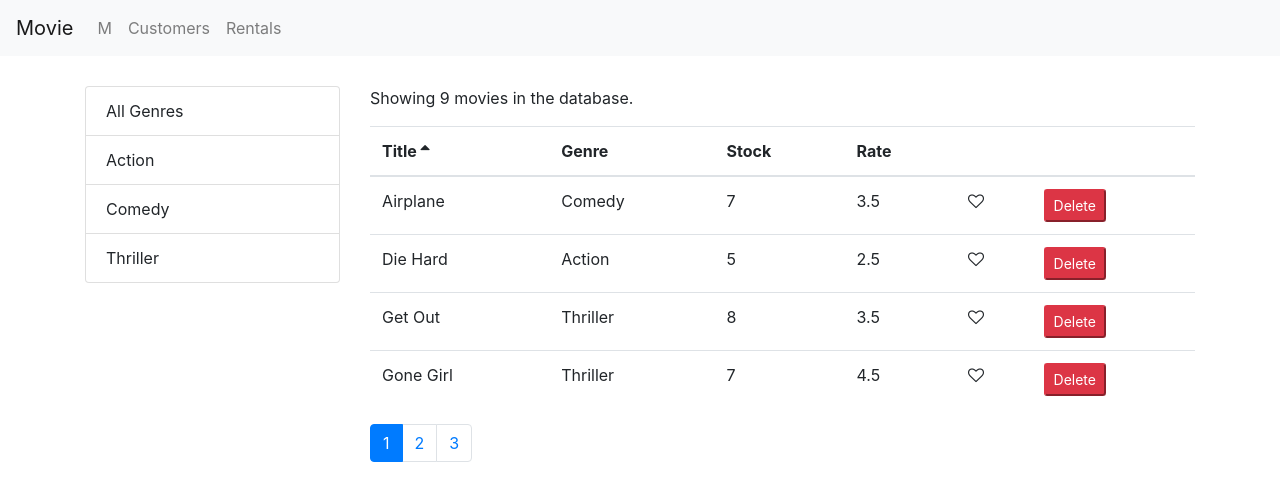
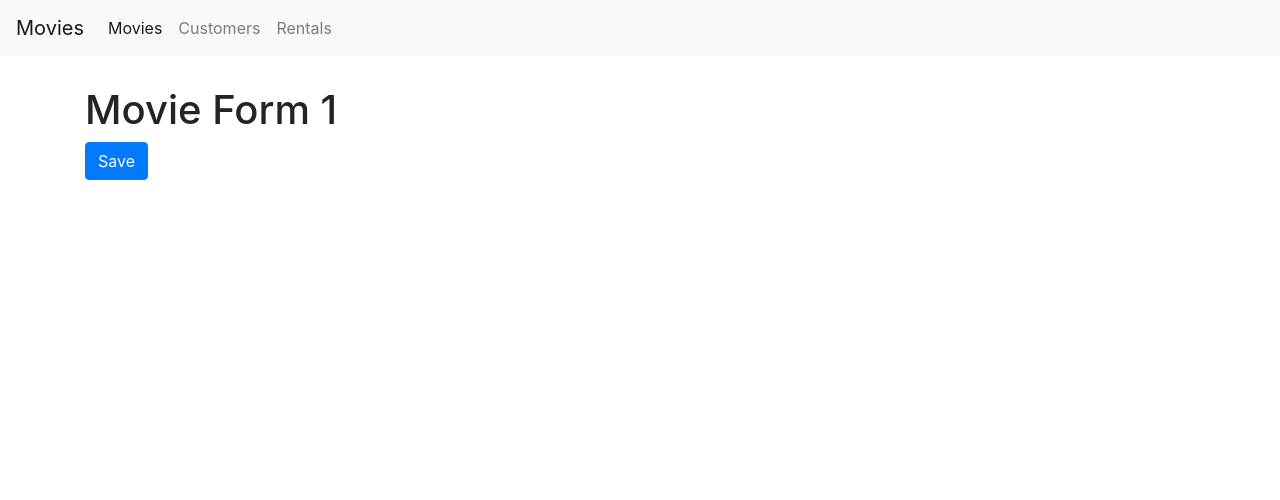
Before and after one commit to Bojana-J/Movie-app, a React (Create React App) app: page /movies/1 in a window 1280 px wide. Shown: the top 500 px of the page. Built offline with nearby package versions, Linux system fonts and the light colour scheme.

Commit message:
add links to movies

```diff
--- a/src/App.js
+++ b/src/App.js
@@ -1,6 +1,7 @@
 import React from "react";
 import { Route, Redirect, Switch } from "react-router-dom";
 import Movies from "./components/movies";
+import MovieForm from "./components/movieForm";
 import Rentals from "./components/rentals";
 import NotFound from "./components/notFound";
 import Customers from "./components/customers";
@@ -13,6 +14,7 @@
       <NavBar />
       <main className="container">
         <Switch>
+          <Route path="/movies/:id" component={MovieForm} />
           <Route path="/movies" component={Movies} />
           <Route path="/customers" component={Customers} />
           <Route path="/rentals" component={Rentals} />
--- a/src/components/movieForm.jsx
+++ b/src/components/movieForm.jsx
@@ -0,0 +1,17 @@
+import React from "react";
+
+const MovieForm = ({ match, history }) => {
+  return (
+    <div>
+      <h1> Movie Form {match.params.id}</h1>
+      <button
+        className="btn btn-primary"
+        onClick={() => history.push("/movies")}
+      >
+        Save
+      </button>
+    </div>
+  );
+};
+
+export default MovieForm;
--- a/src/components/moviesTable.jsx
+++ b/src/components/moviesTable.jsx
@@ -1,10 +1,15 @@
 import React, { Component } from "react";
+import { Link } from "react-router-dom";
 import Like from "./common/like";
 import Table from "./common/table";
 
 class MoviesTable extends Component {
   columns = [
-    { path: "title", label: "Title" },
+    {
+      path: "title",
+      label: "Title",
+      content: movie => <Link to={`/movies/${movie._id}`}>{movie.title}</Link>
+    },
     { path: "genre.name", label: "Genre" },
     { path: "numberInStock", label: "Stock" },
     { path: "dailyRentalRate", label: "Rate" },
--- a/src/components/navBar.jsx
+++ b/src/components/navBar.jsx
@@ -1,11 +1,11 @@
-import React  from "react";
-import {Link, NavLink} from 'react-router-dom';
+import React from "react";
+import { Link, NavLink } from "react-router-dom";
 
 const NavBar = () => {
   return (
     <nav className="navbar navbar-expand-lg navbar-light bg-light">
       <Link className="navbar-brand" to="/movies">
-        Movie
+        Movies
       </Link>
       <button
         className="navbar-toggler"
@@ -20,8 +20,8 @@
       </button>
       <div className="collapse navbar-collapse" id="navbarNavAltMarkup">
         <div className="navbar-nav">
-          <NavLink className="nav-item nav-link" to="/movie">
-            M
+          <NavLink className="nav-item nav-link" to="/movies">
+            Movies
           </NavLink>
           <NavLink className="nav-item nav-link" to="/customers">
             Customers
```
Also changed, not shown: src/components/movie.jsx (deleted, +0 -10 lines).
